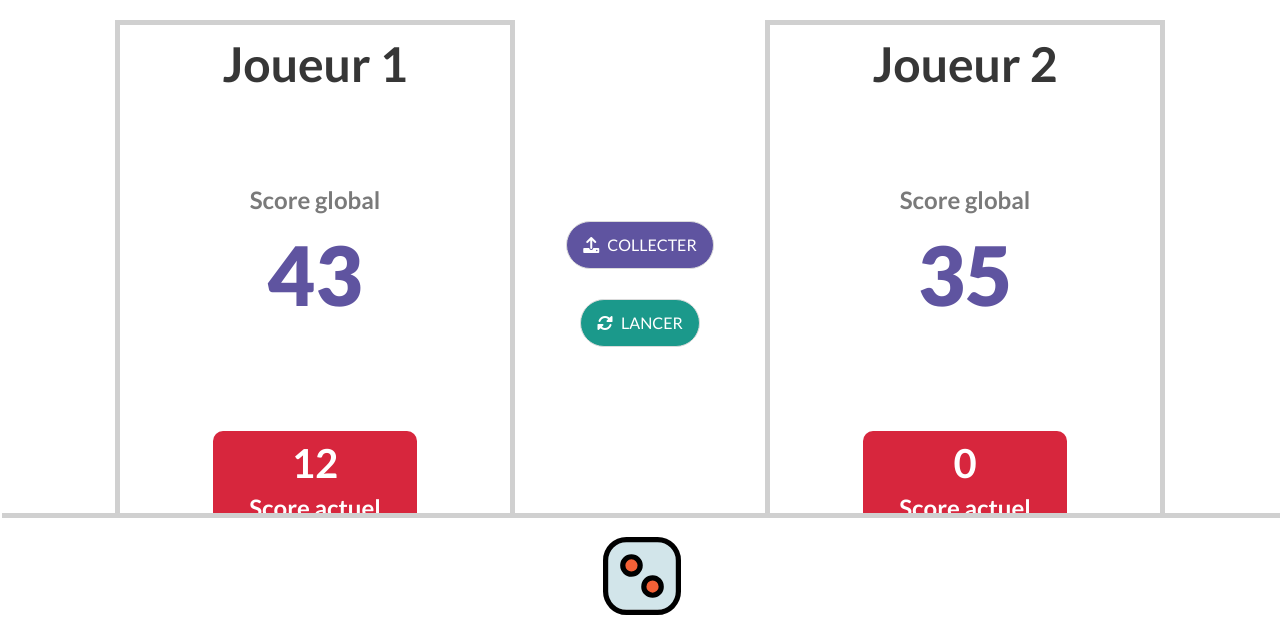
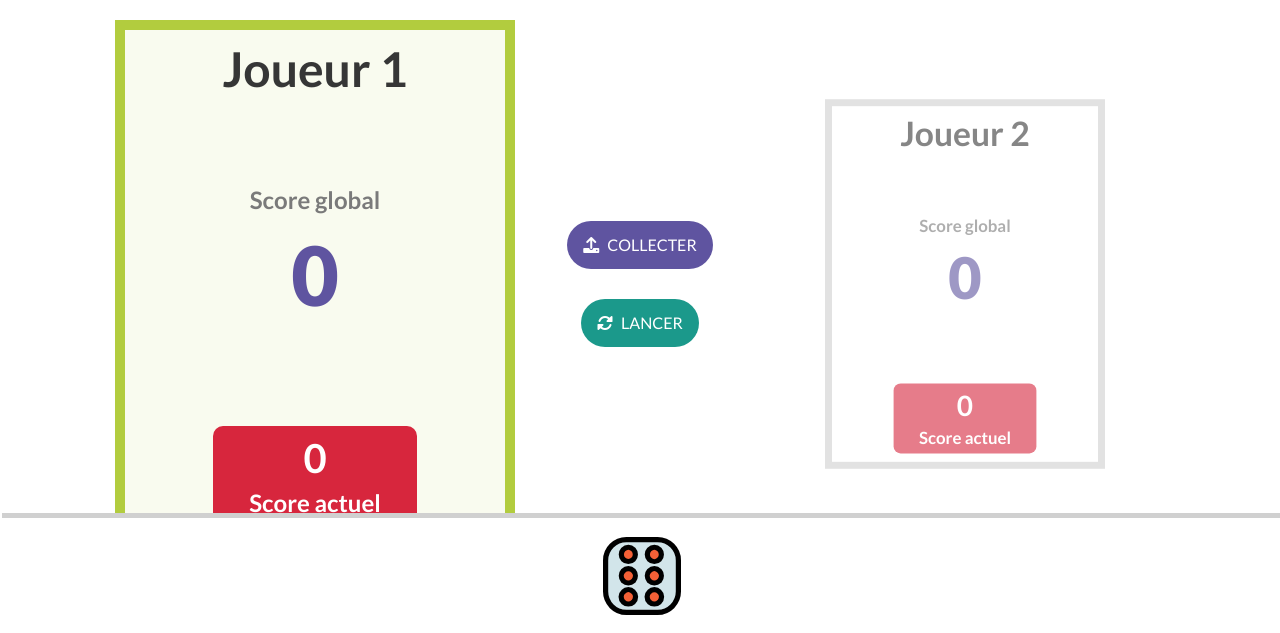
Before and after one commit to Moz24/Le-jeu-du-d-deux, a PHP site: page / in a window 1280 px wide. Shown: the part 167-800 px from the top of the page. Run offline with PHP 8.4, Linux system fonts and the light colour scheme.

Commit message:
- Fix minor html et css - Creation of the algorithm to play

```diff
--- a/css/style.css
+++ b/css/style.css
@@ -1,17 +1,16 @@
 *, ::before, ::after { box-sizing: border-box; margin: 0; padding: 0; }
 body { font-family: 'Lato', Helvetica, sans-serif; }
 .border-bottom { border-bottom: 1px solid #d0d0d0; margin: 0px -10px 0;}
-.text-light { font-size: 22px; color: #A0A0A0; }
+.text-light { font-size: 18px; color: #A0A0A0; }
 
-/* Custom buttons */
-.button { border-radius: 50px; height: 48px;}
+/* Personalisation des boutons */
+.button { border-radius: 50px; height: 48px; border-width: inherit;}
 .new-game, .btn-hold { background-color: #5F54A0; color: #FFF;}
 .new-game:hover, .btn-hold:hover { background-color: #584D93; color: #FFF;}
 .btn-lancer { background-color: #1B998B; color: #FFF;}
 .btn-lancer:hover { background-color: #188B7D; color: #FFF;}
 
-
-/* Informations player */
+/* Informations joueur */
 .block-player{
     position: relative;
     top: 0px;
@@ -19,19 +18,14 @@ body { font-family: 'Lato', Helvetica, sans-serif; }
     min-height: 335px;
     width: 100%;
 }
-.block-player1 {
-    border: 5px solid #d0d0d0;
+.block-player1, .block-player2 {
     position: absolute;
+    top: 0;
+    left: 0;
     height: 100%;
     width: 100%;
 }
-.block-player2 {
-    position: absolute;
-    border: 5px solid #d0d0d0;
-    height: 100%;
-    width: 100%;
-    left: calc(-100% - 12px);
-}
+
 .global-score { color: #5F54A0; font-size: 82px; font-weight: 900;}
 .block-round-score { background: #D7263D; padding: 10px 36px; align-self: center; border-radius: 10px;}
 .block-round-score p { color: #FFF; }
@@ -48,7 +42,7 @@ body { font-family: 'Lato', Helvetica, sans-serif; }
     border-top: 1px solid #d0d0d0;
 }
 
-/* Custom information player & block action for tablet and desktop*/
+/* Position des blocks joueur et du bloc action sur tablette et pc */
 @media screen and (min-width: 769px) {
     .block-player{
         height: calc(100vh - 192px - 80px) ;
@@ -64,9 +58,7 @@ body { font-family: 'Lato', Helvetica, sans-serif; }
         min-height: 370px;
         flex-grow: 3;
     }
-    .block-player1 {
-        order: -2;
-    }
+    .block-player1 { order: -2; }
     .buttons-action {
         border-top: none;
         position: static;
@@ -77,13 +69,8 @@ body { font-family: 'Lato', Helvetica, sans-serif; }
     }
 }
 
-/* Dice */
-.dice {
-    margin: 12px 0;
-    max-height: 78px;
-}
-
-/* Position dice bottom windows for tablet and desktop */
+.dice { margin: 12px 0; max-height: 78px; }
+/* Position du dé en bas de l'écran sur tablette et pc */
 @media screen and (min-width: 769px) {
     .dice {
         position: fixed;
@@ -101,9 +88,58 @@ body { font-family: 'Lato', Helvetica, sans-serif; }
     }
 }
 
-/*  Fix display bug for size XS mobile */
+/*  Fix bug affichage sur petit écran */
 @media screen and (max-width: 362px) {
     .buttons-action i, .new-game i{
         display: none;
     }
 }
+
+/* Animation lorsqu'on lance le dé */
+@keyframes animationDice {
+    25% { transform: translateX(calc(50vw - 39px));}
+    75% { transform: translateX(calc(-50vw + 39px)); }
+    100% { transform: translateX(0); }
+}
+.animation-dice{
+    animation-name: animationDice;
+    animation-duration: 2500ms;
+    animation-timing-function: ease;
+}
+
+/* Animation qui agrandi*/
+@keyframes scaleIn {
+	0% { transform: scale(0); }
+	100% { transform: scale(1);}
+}
+
+/* Affichage du score actuel total */
+.add-score-dice { animation: scaleIn 1s ease 0s 1 normal forwards; }
+
+/* Style du block joueur suivant s'il peut joueur ou pas */
+@media screen and (max-width: 768px) {
+    .actif {
+        border: 10px solid #B2CC3E;
+        background: #c5d86e1c;
+        animation: scaleIn 1s ease 0s 1 normal forwards;
+    }
+    .inactif {
+        border: 10px solid #d0d0d0;
+        opacity: 0;
+        z-index: -10000;
+    }
+}
+@media screen and (min-width: 769px) {
+    .actif { border: 10px solid #B2CC3E; background: #c5d86e1c; }
+    .inactif {
+        border: 10px solid #d0d0d0;
+        opacity: 0.6;
+        transform: scale(0.7);
+    }
+}
+
+/* Fait disparaitre l'élément par la gauche */
+@keyframes outLeft {
+    100% { transform: translateX(-100%); }
+}
+.out-left { animation: outLeft 500ms linear 0s 1 normal forwards; }
--- a/index.html
+++ b/index.html
@@ -24,37 +24,38 @@
         <div class="border-bottom"></div>
 
         <div class="score-other-player is-hidden-tablet has-text-centered">
-            <p class="text-light mb-1">Score de l'autre joueur : <span>35</span></p>
+            <p class="text-light mb-1">Score global de l'autre joueur : 0</p>
             <div class="border-bottom is-hidden-tablet"></div>
         </div>
 
         <div class="dice has-text-centered">
-            <img src="ressources/images/dices/dice2.svg" alt="image du dé" width="78" height="78">
+            <img src="ressources/images/dices/dice6.svg" alt="image du dé" width="78" height="78">
         </div>
 
 
         <section class="block-player">
-            <div class=" block-player1 column is-flex is-flex-direction-column is-justify-content-space-between">
+            <div class="block-player1 actif column is-flex is-flex-direction-column is-justify-content-space-between">
                 <h1 class="title is-1 has-text-centered mb-0">Joueur 1</h1>
                 <div class="block-global-score">
                     <p class="title is-4 has-text-centered has-text-grey mb-0">Score global</p>
-                    <p class="global-score has-text-centered mb-0">43</p>
+                    <p class="global-score has-text-centered mb-0">0</p>
                 </div>
                 <div class="block-round-score">
-                    <p class="round-score title is-2 has-text-centered mb-2">12</p>
+                    <p class="round-score title is-2 has-text-centered mb-2">0</p>
                     <p class="title is-4 has-text-centered">Score actuel</p>
                 </div>
             </div>
 
-            <div class="block-player2 column is-flex is-flex-direction-column is-justify-content-space-between">
+            <div class="block-player2 inactif column is-flex is-flex-direction-column is-justify-content-space-between">
                 <h1 class="title is-1 has-text-centered mb-0">Joueur 2</h1>
                 <div class="block-global-score">
                     <p class="title is-4 has-text-centered has-text-grey mb-0">Score global</p>
-                    <p class="global-score has-text-centered mb-0">35</p>
+                    <p class="global-score has-text-centered mb-0">0</p>
                 </div>
                 <div class="block-round-score">
                     <p class="round-score title is-2 has-text-centered mb-2">0</p>
                     <p class="title is-4 has-text-centered">Score actuel</p>
+
                 </div>
             </div>
 
@@ -66,5 +67,6 @@
 
     </main>
 
+    <script src="js/app.js"></script>
 </body>
 </html>
--- /dev/null
+++ b/js/app.js
@@ -0,0 +1,227 @@
+const player1 = {
+    // Informations joueur
+    name: 'Joueur 1',
+    globalScore: 0,
+    currentScore: 0,
+    playGame: true,
+    currentScoreP: document.querySelector('.block-player1 .round-score'),
+    globalScoreP: document.querySelector('.block-player1 .global-score'),
+    blockPlayer: document.querySelector('.block-player1')
+}
+const player2 = {
+    name: 'Joueur 2',
+    globalScore: 0,
+    currentScore: 0,
+    playGame: false,
+    currentScoreP: document.querySelector('.block-player2 .round-score'),
+    globalScoreP: document.querySelector('.block-player2 .global-score'),
+    blockPlayer: document.querySelector('.block-player2')
+}
+
+// Bouton lancer, collecter et nouveau jeu
+let btnRollDice = document.querySelector('.btn-lancer');
+let btnHold = document.querySelector('.btn-hold');
+let btnNewGame = document.querySelector('.new-game');
+
+let dice = document.querySelector('.dice img');
+let scoreOtherPlayer = document.querySelector('.score-other-player p')
+
+// Function qui retourne un nombre aléatoire entre 1 et 6
+let rollDice = function () {
+    return Math.ceil(Math.random() * 6);
+}
+
+// Permet de mettre un délai avant de pouvoir relancer le dé
+let waitRollDice = true;
+
+btnRollDice.addEventListener('click', (e) => {
+    if (waitRollDice) {
+        waitRollDice = false;
+        btnRollDice.style.opacity = 0.6;
+        btnHold.style.opacity = 0.6;
+
+        // Vérifie quel joueur à la main
+        if (player1.playGame === true) {
+            playGame(player1);
+        } else {
+            playGame(player2);
+        }
+    } else {
+        console.log('Le dé ne sest pas encore arreté');
+    }
+
+    e.preventDefault();
+});
+
+function playGame(player) {
+    // On récupère le score du dé et on fait une animation sur le dé.
+    let scoreDice = rollDice();
+    dice.classList.add('animation-dice');
+
+    // On met un suspense de quelques secondes avant d'afficher le résulat
+    setTimeout(() => {
+        // Affiche le bon dé suivant le résultat du dé
+        dice.setAttribute('src', `ressources/images/dices/dice${scoreDice}.svg`);
+
+        if (scoreDice >= 4) {
+            // On affecte et affiche le score total courant avec une animation
+            player.currentScoreP.innerText = '😭';
+            player.blockPlayer.style.border = '10px solid #D7263D';
+
+            setTimeout(() => {
+                changePlayer(player);
+            }, 2500)
+        } else {
+            /**
+             * On affecte le resultat du dé au score courant du joueur, puis on lance une animation qui retire de l'écran le score obtenue et affiche le score courant total
+            */
+            player.currentScore = player.currentScore + scoreDice;
+            player.currentScoreP.innerText = '+' + scoreDice;
+            player.currentScoreP.classList.add('add-score-dice');
+
+            setTimeout(() => {
+                setTimeout(() => {
+                    player.currentScoreP.innerText = player.currentScore;
+                    player.currentScoreP.classList.remove('out-left');
+                }, 500)
+
+                player.currentScoreP.classList.add('out-left');
+            }, 1000)
+        }
+
+        // On supprime toutes les classes qui ont été ajouté
+        dice.classList.remove('animation-dice');
+        player.globalScoreP.classList.remove('add-score-dice');
+    }, 2500)
+
+    // On attend 5 secondes avant de pouvoir relancer le dé.
+    setTimeout(() => {
+        waitRollDice = true;
+        btnRollDice.style.opacity = 1;
+        btnHold.style.opacity = 1;
+    },5000)
+}
+
+
+
+/**
+ Changer de joueur, on remet son score courant à 0, on inverse les valeurs bool playGame des deux joueurs et on réactive le bouton lancer.
+ */
+function changePlayer(player) {
+    player.currentScore = 0;
+    player.currentScoreP.innerText = 0;
+    player.currentScoreP.classList.add('add-score-dice');
+    dice.setAttribute('src', `ressources/images/dices/dice6.svg`);
+    player1.playGame = !player1.playGame;
+    player2.playGame = !player2.playGame;
+
+    player.blockPlayer.style.border = '';
+    btnRollDice.style.opacity = 1;
+    btnHold.style.opacity = 1;
+    waitRollDice = true;
+
+    knowScoreOtherPlayer(player);
+    whoIsPlaying();
+}
+
+// Événement au click sur le bouton collecter (fonctionne comme le bouton lancer)
+btnHold.addEventListener('click', (e) => {
+    if (waitRollDice) {
+        // Vérifie quel joueur à la main
+        if (player1.playGame === true) {
+            collecte(player1);
+        } else {
+            collecte(player2);
+        }
+    } else {
+        console.log('Attendre que le dé sarrete pour collecter');
+    }
+
+    e.preventDefault();
+})
+
+
+// Permet de connaitre le score global de l'autre joueur
+function knowScoreOtherPlayer(player) {
+    if(player === player1) {
+        scoreOtherPlayer.innerText = 'Score global de l\'autre joueur : ' + player.globalScore;
+    } else {
+        scoreOtherPlayer.innerText = 'Score global de l\'autre joueur : ' + player2.globalScore;
+    }
+}
+
+/*
+Collecte le score actuel pour le mettre dans le globale et change de joueur
+Si le joueur à plus de 100 en global, il remporte la partie et on remet les compteur à zero.
+ */
+function collecte(player) {
+    if (player.currentScore === 0) {
+        alert('Il n\'y a rien à collecter pour le ' + player.name);
+    } else {
+        waitRollDice = false;
+        btnRollDice.style.opacity = 0.5;
+        btnHold.style.opacity = 0.5;
+
+        player.globalScore = player.globalScore + player.currentScore;
+        player.globalScoreP.innerText = player.globalScore;
+        player.currentScoreP.innerText = '🏦';
+        setTimeout(() => {
+            changePlayer(player)
+            if (player.globalScore >= 50) {
+                alert(`Le ${player.name} a gagné 🎉 🥳`);
+                restartGame(player1)
+                restartGame(player2)
+            }
+        }, 1500)
+    }
+    // On supprime toutes les classes qui ont été ajouté
+    player.globalScoreP.classList.remove('add-score-dice');
+}
+
+
+// Recommencer une nouvelle partie
+btnNewGame.addEventListener('click', (e) => {
+    // Demander confirmation si partie déjà en cours
+    if (player1.currentScore || player2.currentScore || player1.globalScore || player2.globalScore != 0) {
+        let confirmNewGame = confirm('Voulez-vous recommencer votre partie ?');
+        if (confirmNewGame) {
+            restartGame(player1);
+            restartGame(player2);
+        }
+    } else {
+        restartGame(player1);
+        restartGame(player2);
+    }
+
+    e.preventDefault()
+})
+
+// Remet le jeu à zéro
+function restartGame(player) {
+    player.globalScore = 0;
+    player.globalScoreP.innerText = 0;
+    player.currentScore = 0;
+    player.currentScoreP.innerText = 0;
+
+    player1.playGame = true;
+    player2.playGame = false;
+    waitRollDice = true;
+    dice.setAttribute('src', `ressources/images/dices/dice6.svg`);
+
+    whoIsPlaying();
+}
+
+// Permet de savoir qui doit jouer
+function whoIsPlaying() {
+    if (player1.playGame === true) {
+        player1.blockPlayer.classList.add('actif');
+        player1.blockPlayer.classList.remove('inactif');
+        player2.blockPlayer.classList.add('inactif');
+        player2.blockPlayer.classList.remove('actif');
+    } else {
+        player1.blockPlayer.classList.remove('actif');
+        player1.blockPlayer.classList.add('inactif');
+        player2.blockPlayer.classList.remove('inactif');
+        player2.blockPlayer.classList.add('actif');
+    }
+}
```
Also changed, not shown: ressources/images/dices/dice1.svg (added), ressources/images/dices/dice3.svg (added), ressources/images/dices/dice4.svg (added), ressources/images/dices/dice5.svg (added), ressources/images/dices/dice6.svg (added), ressources/images/logo.svg, 1 other file.
